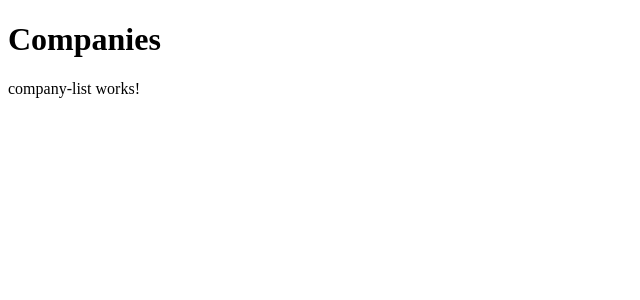
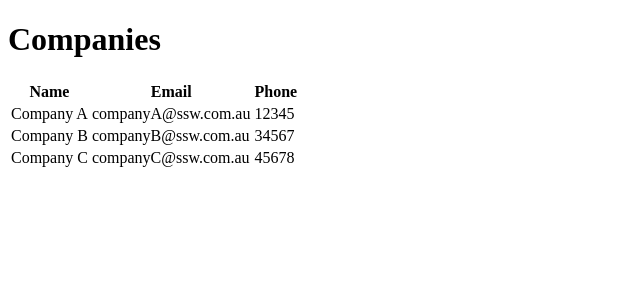
Before and after one commit to SSWConsulting/ng-workshop-mel-nov-2023, an Angular app in the folder firebootcamp-crm/: page / in a window 1280 px wide. Shown: the top 300 px of the page, without its empty margins (0-640 px from the left). Built offline with nearby package versions, Linux system fonts and the light colour scheme.

Commit message:
added company table

```diff
--- a/firebootcamp-crm/src/app/company/company-list/company-list.component.html
+++ b/firebootcamp-crm/src/app/company/company-list/company-list.component.html
@@ -1 +1,26 @@
-<p>company-list works!</p>
+
+<!--
+<pre>
+    {{ companies | json }}
+</pre> -->
+
+<table>
+    <thead>
+        <th>
+            Name
+        </th>
+        <th>
+            Email
+        </th>
+        <th>
+            Phone
+        </th>
+    </thead>
+    <tbody>
+        <tr *ngFor="let company of companies">
+            <td> {{ company.name }} </td>
+            <td> {{ company.email }} </td>
+            <td> {{ company.phone }} </td>
+        </tr>
+    </tbody>
+</table>
--- a/firebootcamp-crm/src/app/company/company-list/company-list.component.ts
+++ b/firebootcamp-crm/src/app/company/company-list/company-list.component.ts
@@ -7,4 +7,9 @@ import { Component } from '@angular/core';
 })
 export class CompanyListComponent {
 
+  companies: any = [
+    { name: 'Company A', email:'companyA@ssw.com.au', phone: 12345 },
+    { name: 'Company B', email:'companyB@ssw.com.au', phone: 34567 },
+    { name: 'Company C', email:'companyC@ssw.com.au', phone: 45678 }
+  ]
 }
```
